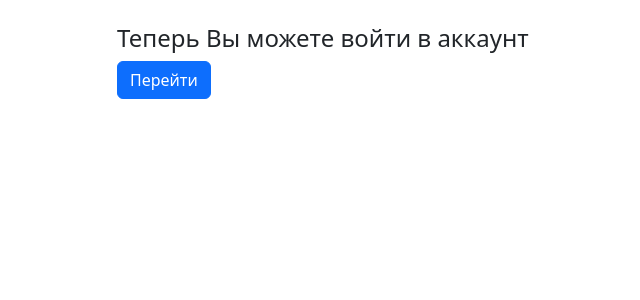
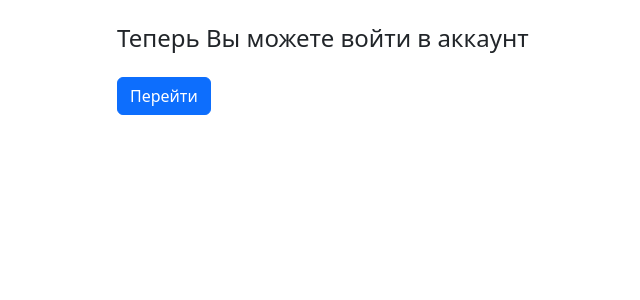
Before and after one commit to RuslanGafurov/JobFinder, a Django app: template users/templates/users/registration_done.html in a window 1280 px wide. Shown: the part 57-357 px from the top of the page, without its empty margins (155-795 px from the left). Run offline with Django 4.2, Linux system fonts and the light colour scheme; the template is opened without the code that fills it, so the values that code supplies are empty.

Commit message:
Minor edits

```diff
--- a/users/templates/users/registration_done.html
+++ b/users/templates/users/registration_done.html
@@ -9,7 +9,7 @@
             <h4 class="my-2">Теперь Вы можете войти в аккаунт</h4>
 
             <a href="{% url 'users:login' %}">
-                <button type="button" class="btn btn-primary">Перейти</button>
+                <button type="button" class="btn btn-primary my-3">Перейти</button>
             </a>
 
         </div>
```
